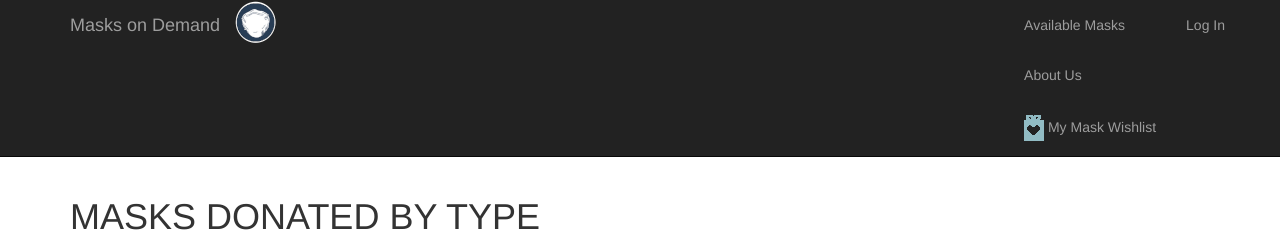
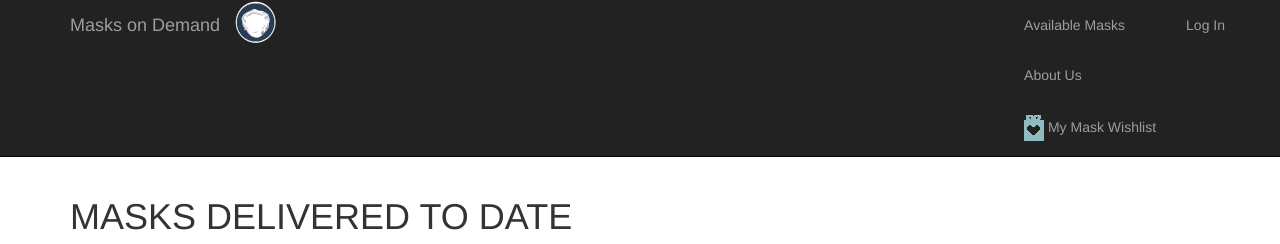
Before and after one commit to its-adamma/MO, a Flask app: page /delivery_total_conc in a window 1280 px wide. Shown: the top 244 px of the page. Run offline with Flask 2, Linux system fonts and the light colour scheme; some libraries are stand-ins or nearby versions.

Commit message:
Add visual concepts for tracking deliveries

```diff
--- a/templates/delivery_total_conc.html
+++ b/templates/delivery_total_conc.html
@@ -3,7 +3,7 @@
 {% block body %}
 
 
-        <h1>MASKS DONATED BY TYPE </h1>
+        <h1>MASKS DELIVERED TO DATE </h1>
 
     <script type="text/javascript" src="https://www.gstatic.com/charts/loader.js"></script>
     <script type="text/javascript">
```
